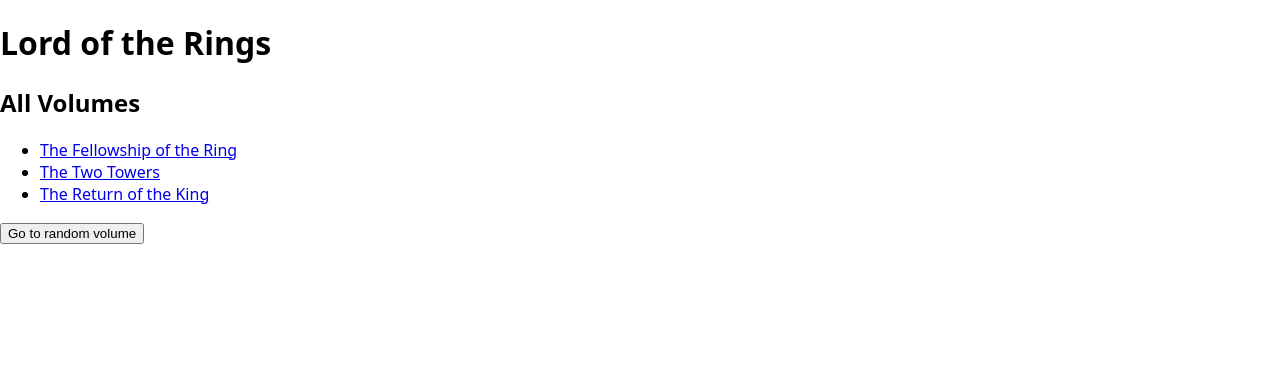
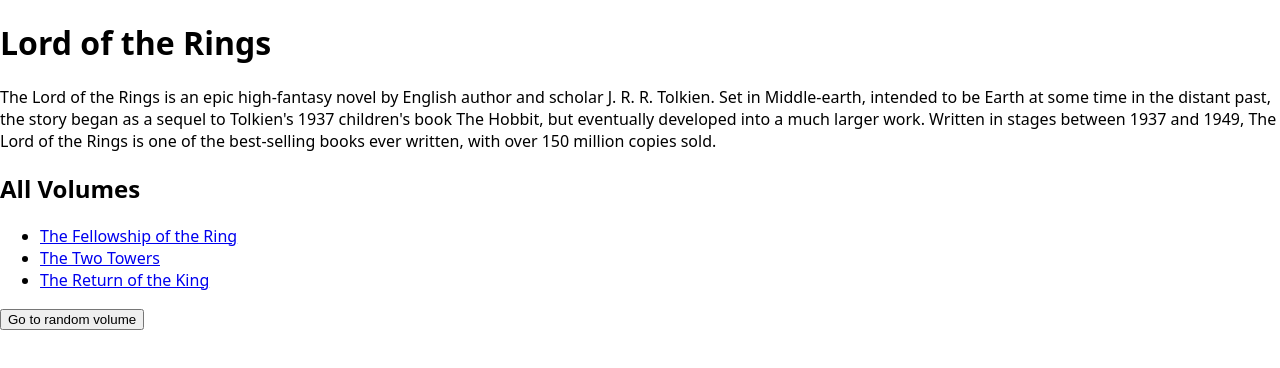
Before and after one commit to josch87/nf-web-lord-of-the-rings-app, a Next.js app: page /volumes in a window 1280 px wide. Shown: the top 368 px of the page. Built offline with nearby package versions, Linux system fonts and the light colour scheme.

Commit message:
add lotr description

```diff
--- a/pages/volumes/index.js
+++ b/pages/volumes/index.js
@@ -1,6 +1,5 @@
-import { introduction } from "../../lib/data";
+import { introduction, volumes } from "../../lib/data";
 import Link from "next/link";
-import { volumes } from "../../lib/data";
 import Head from "next/head";
 import { useRouter } from "next/router";
 
@@ -22,6 +21,7 @@ export default function Volumes() {
         <title>Lord of the Rings</title>
       </Head>
       <h1>Lord of the Rings</h1>
+      <p>{introduction}</p>
       <h2>All Volumes</h2>
       <ul>
         {volumes.map((volume) => {
```
